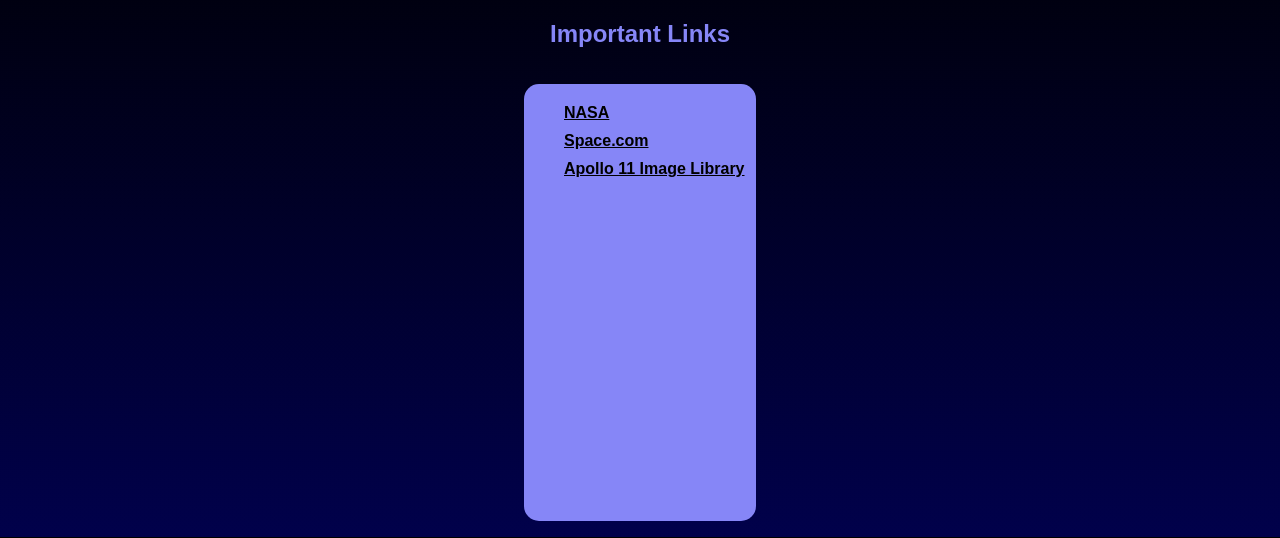
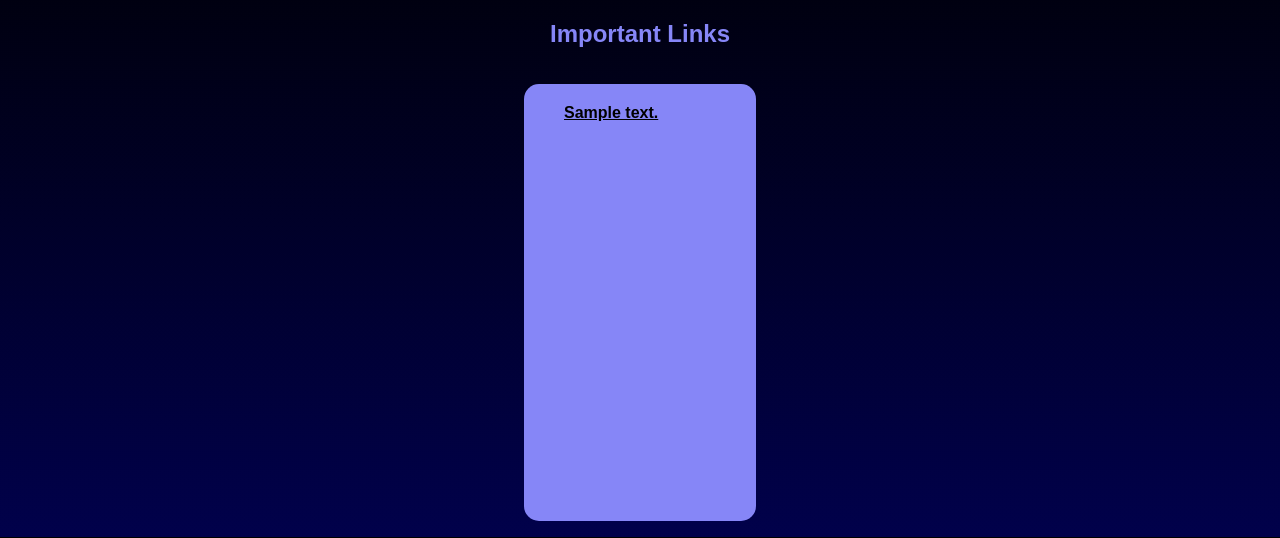
Before and after one commit to dstock3/spacerace, a Flask app: template templates/info.html in a window 1280 px wide. Shown: the part 153-691 px from the top of the page. Run offline with Flask 2, Linux system fonts and the light colour scheme; the template is opened without the code that fills it: most values are stand-ins (such as "Sample title", 1, 10 or a date in 2020).

Commit message:
revised info page html template in order to populate list based on data passed to it from info.py

```diff
--- a/app.py
+++ b/app.py
@@ -1,5 +1,6 @@
 from flask import Flask, render_template, request, url_for
 from missions import get_mission_data
+from info import get_info_data
 from trivia import trivia_questions
 from glob import glob as my_glob
 import os
@@ -49,7 +50,8 @@ def timeline():
 
 @app.route('/info')
 def info():
-    return render_template('info.html')
+    info_data = get_info_data()
+    return render_template('info.html', info=info_data)
 
 @app.route('/mission/<int:id>')
 def mission_detail(id):
--- a/static/css/info.css
+++ b/static/css/info.css
@@ -8,7 +8,7 @@
     color:rgb(134, 134, 247);
 }
 
-.first {
+li:first-child {
     padding-top: 15px;
 }
 
--- a/templates/info.html
+++ b/templates/info.html
@@ -11,14 +11,10 @@
 {% block content %}
     <h2 class="info-head">Important Links</h2>
     <ul class="info-list">
-        <li class="info-item first">
-            <a class="info-link" href="https://www.nasa.gov/" target="_blank" rel="noopener noreferrer">NASA</a>
-        </li>
-        <li class="info-item">
-            <a class="info-link" href="https://www.space.com/" target="_blank" rel="noopener noreferrer">Space.com</a>
-        </li>
-        <li class="info-item">
-            <a class="info-link" href="https://history.nasa.gov/alsj/a11/images11.html" target="_blank" rel="noopener noreferrer">Apollo 11 Image Library</a>
-        </li>
+        {% for info_data in info %}
+            <li class="info-item">
+                <a class="info-link" href=info_data.href target="_blank" rel="noopener noreferrer">{{ info_data.desc }}</a>
+            </li>
+        {% endfor %}
     </ul>
 {% endblock %}
```
Also changed, not shown: info.py (+9 -8 lines).
